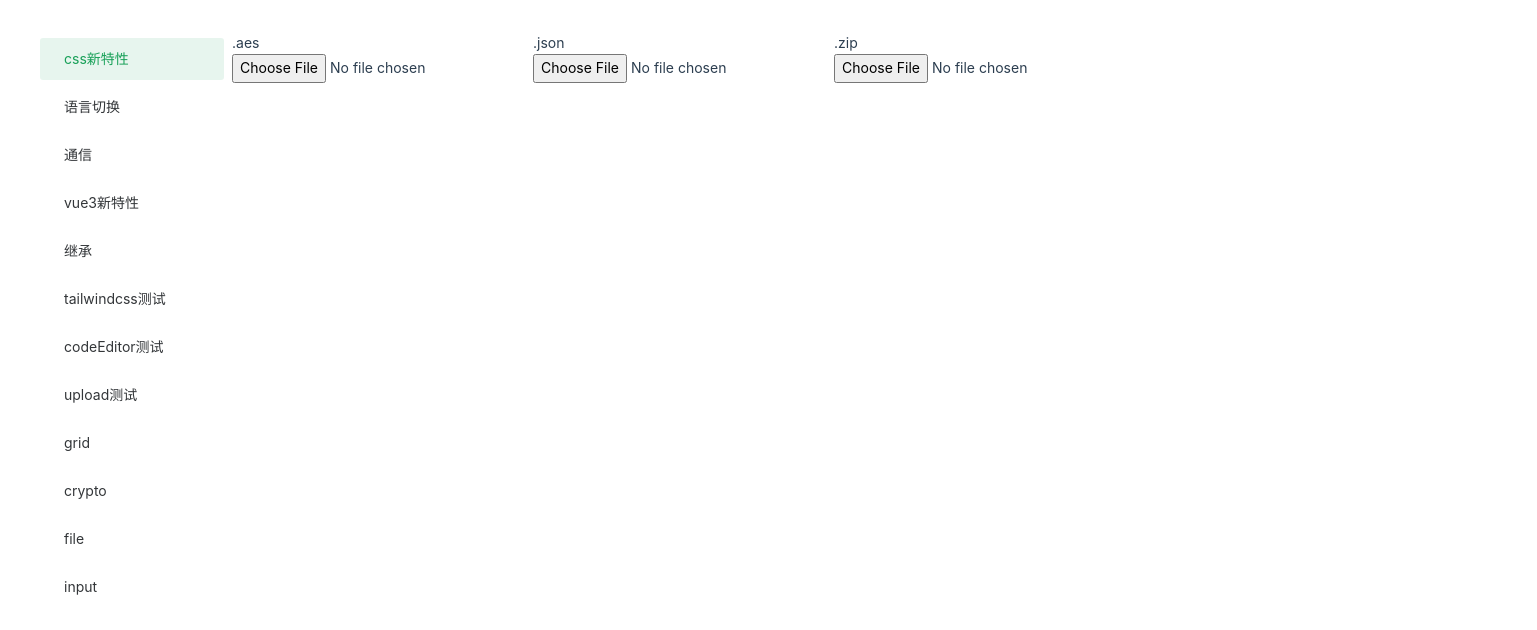
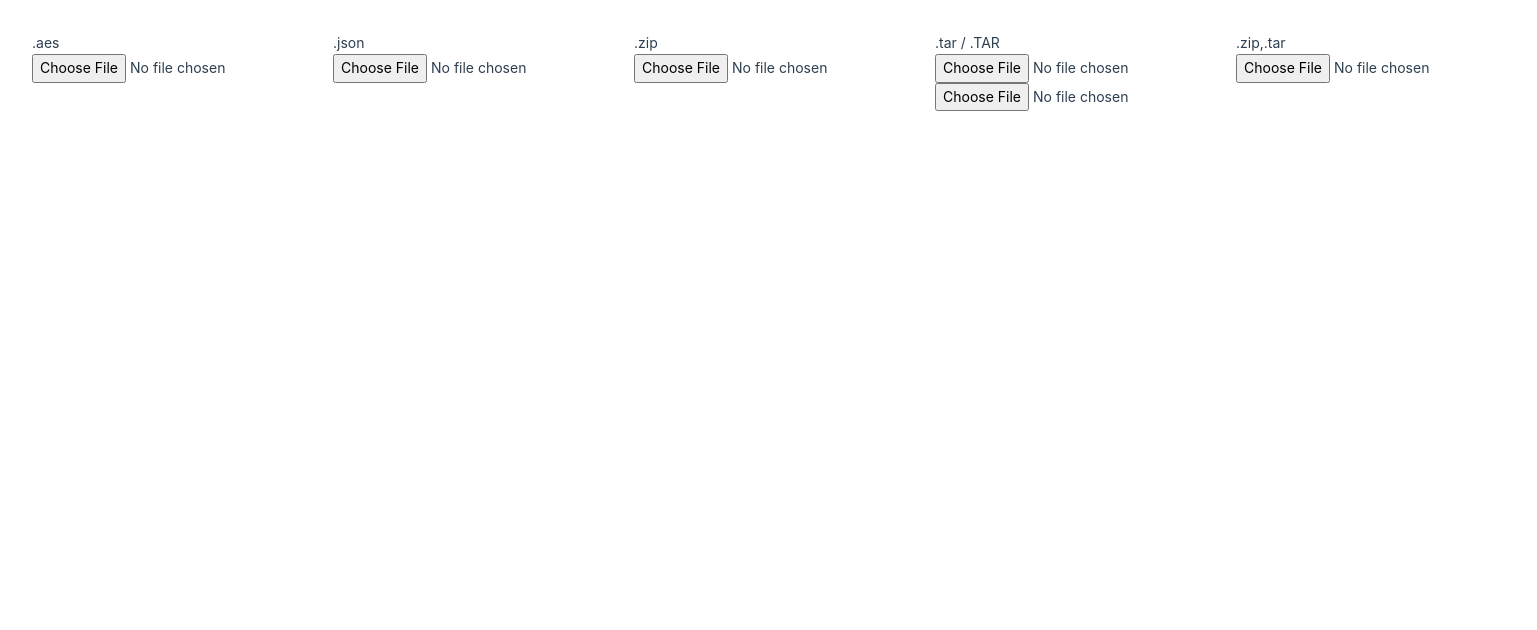
Before and after one commit to Diamondjcx/vue-test, a Vue app: page /input in a window 1280 px wide. Shown: the top 630 px of the page, 1537 px wide, since content can reach past the window. Built offline with nearby package versions, Linux system fonts and the light colour scheme.

Commit message:
feat:input accept测试

```diff
--- a/src/views/input/index.vue
+++ b/src/views/input/index.vue
@@ -11,6 +11,15 @@
     <p>.zip</p>
     <input type="file" @change="handleFileChange" accept=".zip" />
   </div>
+  <div>
+    <p>.tar / .TAR</p>
+    <input type="file" @change="handleFileChange" accept=".tar" />
+    <input type="file" @change="handleFileChange" accept=".TAR" />
+  </div>
+  <div>
+    <p>.zip,.tar</p>
+    <input type="file" @change="handleFileChange" accept=".zip,.tar" />
+  </div>
 </template>
 
 <script setup>
```
